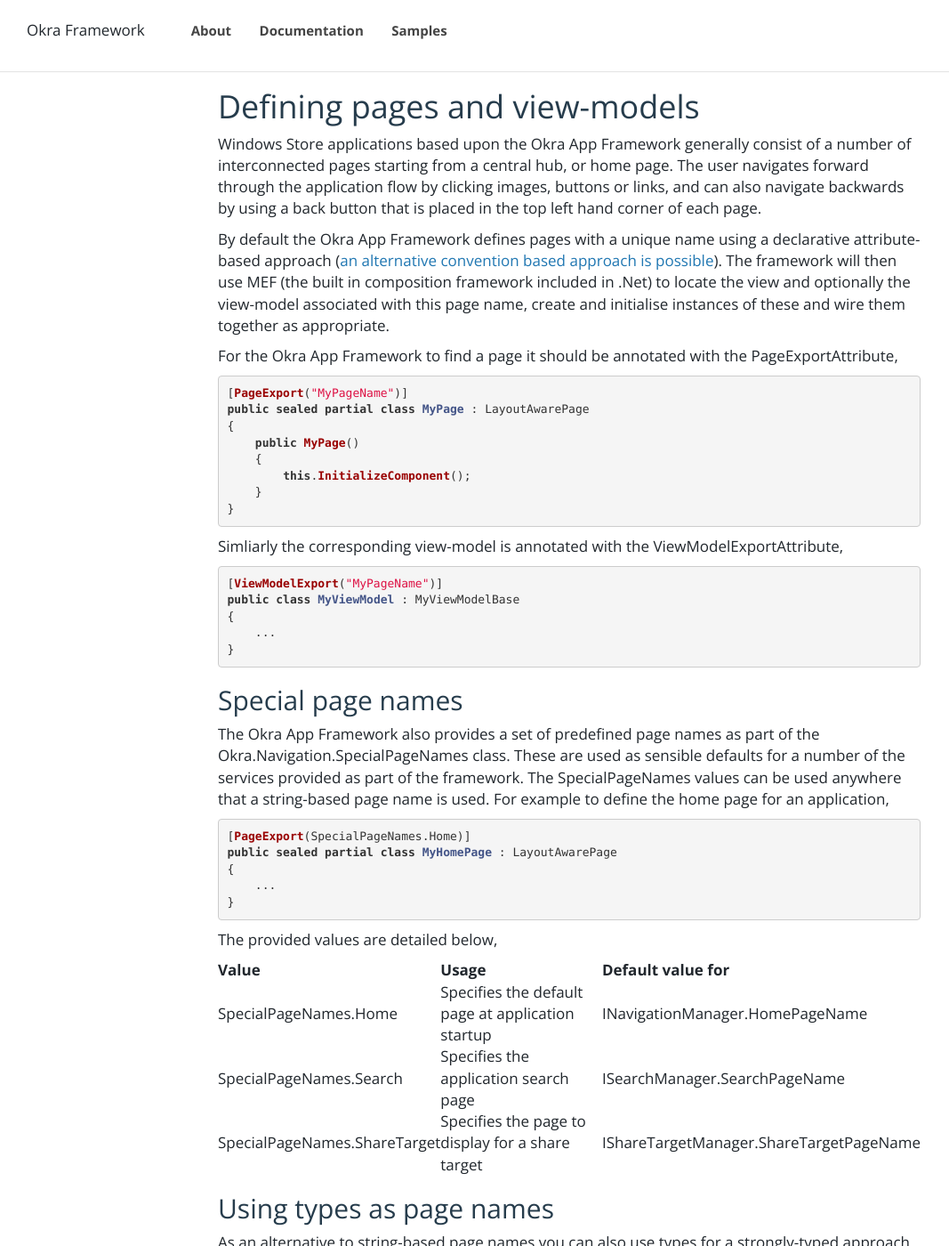
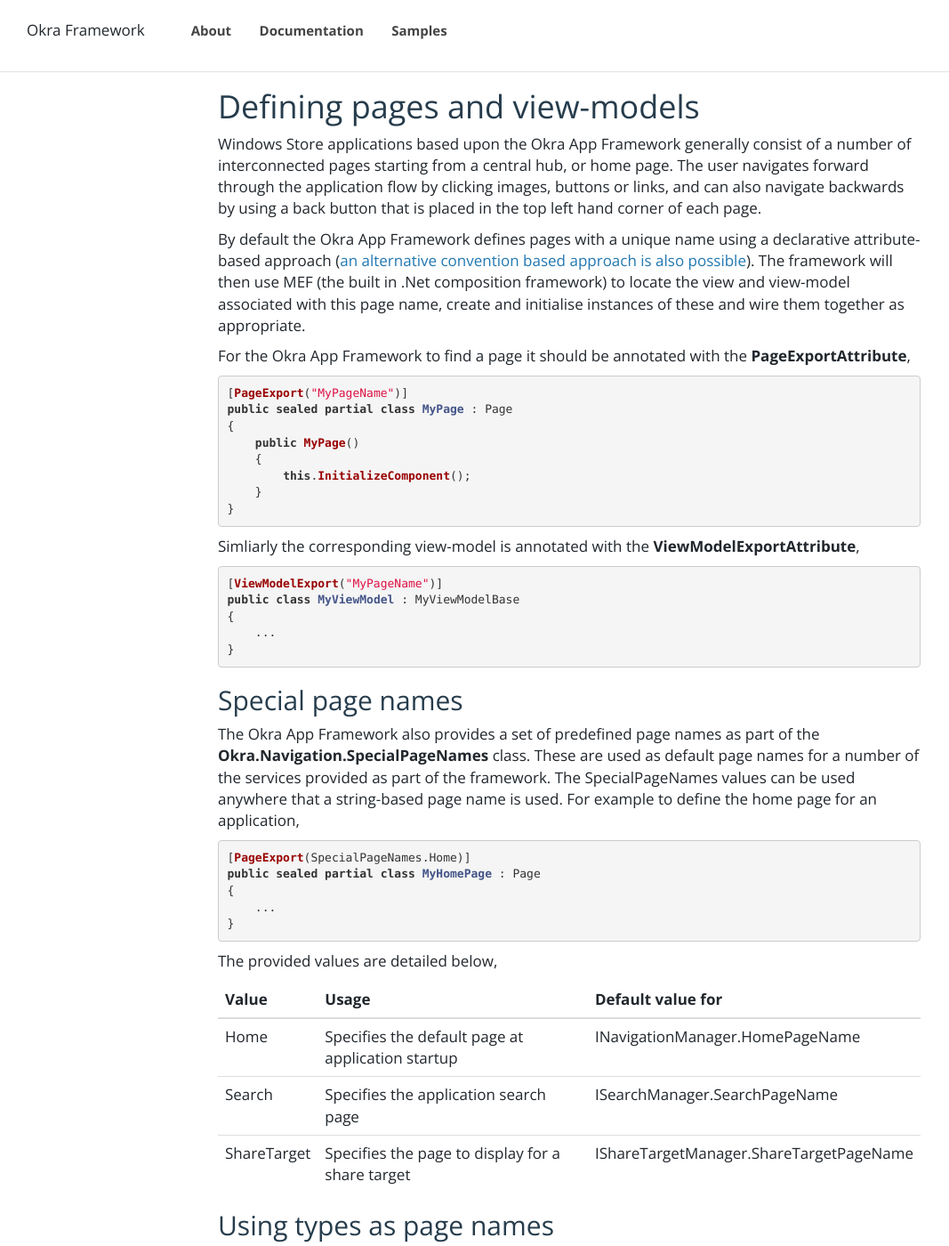
Before and after one commit to OkraFramework/OkraFramework.github.io, a Jekyll site: the page built from documentation/okra_app_framework/navigation_defining_pages_and_viewmodels.md, in a window 1280 px wide and 1400 px high. Shown: the whole window at 89% size, without its empty margins (0-1067 px from the left). Built offline with Jekyll 4.4.1, drawn with Linux system fonts in a browser that asks for light colours; nearby versions of some CDN libraries; some of the changed text lies outside the part shown.

Commit message:
Update navigation documentation

```diff
--- a/documentation/okra_app_framework/navigation_defining_pages_and_viewmodels.md
+++ b/documentation/okra_app_framework/navigation_defining_pages_and_viewmodels.md
@@ -11,14 +11,14 @@
 using a back button that is placed in the top left hand corner of each page.
 
 By default the Okra App Framework defines pages with a unique name using a declarative attribute-based approach ([an alternative convention based
-approach is possible](navigation_convention_based_discovery.html)). The framework will then use MEF (the built in composition framework included in .Net) to locate the view and optionally the
+approach is also possible](navigation_convention_based_discovery.html)). The framework will then use MEF (the built in .Net composition framework) to locate the view and
 view-model associated with this page name, create and initialise instances of these and wire them together as appropriate.
 
-For the Okra App Framework to find a page it should be annotated with the PageExportAttribute,
+For the Okra App Framework to find a page it should be annotated with the **PageExportAttribute**,
 
 {% highlight c# %}
 [PageExport("MyPageName")]
-public sealed partial class MyPage : LayoutAwarePage
+public sealed partial class MyPage : Page
 {
     public MyPage()
     {
@@ -27,7 +27,7 @@
 }
 {% endhighlight %}
 
-Simliarly the corresponding view-model is annotated with the ViewModelExportAttribute,
+Simliarly the corresponding view-model is annotated with the **ViewModelExportAttribute**,
 
 {% highlight c# %}
 [ViewModelExport("MyPageName")]
@@ -40,13 +40,13 @@
 Special page names
 ------------------
 
-The Okra App Framework also provides a set of predefined page names as part of the Okra.Navigation.SpecialPageNames class. These are used as sensible
-defaults for a number of the services provided as part of the framework. The SpecialPageNames values can be used anywhere that a string-based page name
+The Okra App Framework also provides a set of predefined page names as part of the **Okra.Navigation.SpecialPageNames** class. These are used as
+default page names for a number of the services provided as part of the framework. The SpecialPageNames values can be used anywhere that a string-based page name
 is used. For example to define the home page for an application,
 
 {% highlight c# %}
 [PageExport(SpecialPageNames.Home)]
-public sealed partial class MyHomePage : LayoutAwarePage
+public sealed partial class MyHomePage : Page
 {
     ...
 }
@@ -54,21 +54,26 @@
 
 The provided values are detailed below,
 
-| Value | Usage | Default value for |
-|-------|-------|-------------------|
-| SpecialPageNames.Home | Specifies the default page at application startup | INavigationManager.HomePageName |
-| SpecialPageNames.Search | Specifies the application search page | ISearchManager.SearchPageName |
-| SpecialPageNames.ShareTarget | Specifies the page to display for a share target | IShareTargetManager.ShareTargetPageName |
+<table class="table ">
+	<thead>
+		<tr><th>Value</th><th>Usage</th><th>Default value for</th></tr>
+	</thead>
+	<tbody>
+		<tr><td>Home</td><td>Specifies the default page at application startup</td><td>INavigationManager.HomePageName</td></tr>
+		<tr><td>Search</td><td>Specifies the application search page</td><td>ISearchManager.SearchPageName</td></tr>
+		<tr><td>ShareTarget</td><td>Specifies the page to display for a share target</td><td>IShareTargetManager.ShareTargetPageName</td></tr>
+	</tbody>
+</table>
 
 Using types as page names
 -------------------------
 
-As an alternative to string-based page names you can also use types for a strongly-typed approach. These can be used for example to define a page and corresponding
-view-model. Note that the same type must be used in each case.
+As an alternative to string-based page names you can also use types for a strongly-typed approach. Note that the same type must be used for
+both the view and view-model.
 
 {% highlight c# %}
 [PageExport(typeof(MyViewModel))]
-public sealed partial class MyPage : LayoutAwarePage
+public sealed partial class MyPage : Page
 {
     ...
 }
@@ -80,7 +85,7 @@
 }
 {% endhighlight %}
 
-In some parts of the framework overloads for type-based page names are not available. In these cases there is a PageName.FromType(...) helper method that can be
+In some parts of the framework overloads for type-based page names are not available. In these cases there is a **PageName.FromType(...)** helper method that can be
 used to convert to the corresponding string-based page name. For example,
 
 {% highlight c# %}
```
Also changed, not shown: documentation/okra_app_framework/navigation_convention_based_discovery.md (+12 -8 lines), documentation/okra_app_framework/navigation_creating_pages_with_templates.md (+12 -11 lines).
